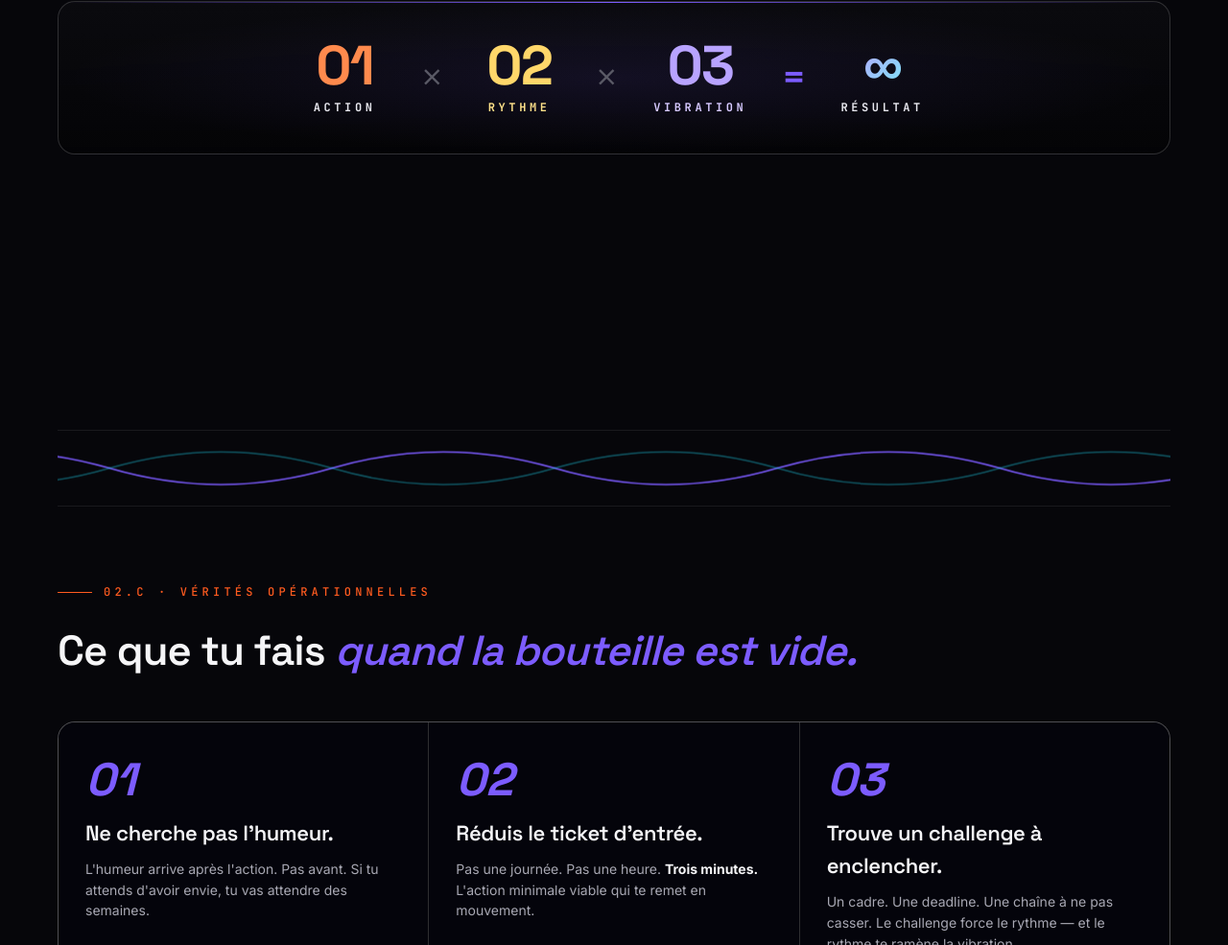
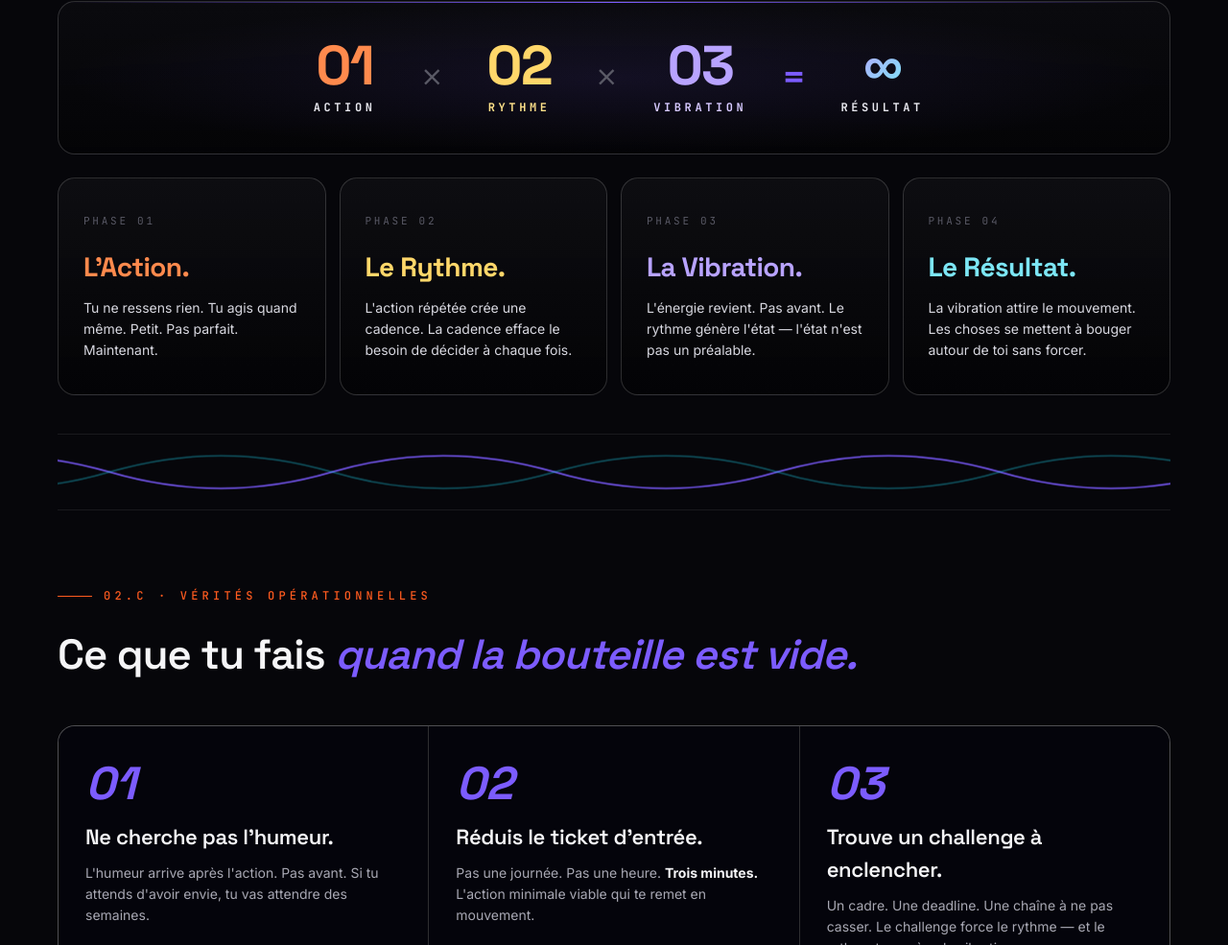
Before and after one commit to hsanchezhub/paradoxe-challenge, a plain HTML site: page index.html in a window 1280 px wide. Shown: the part 5734-6719 px from the top of the page at 96% size. Drawn offline with nearby package versions, Linux system fonts and the light colour scheme.

Commit message:
Fix flow-chain visibility, brighten descriptions

```diff
--- a/index.html
+++ b/index.html
@@ -551,11 +551,11 @@ h2.section-title .it{font-style:italic;font-weight:400;color:var(--accent)}
   font-size:28px;font-weight:700;letter-spacing:-.02em;
   margin-bottom:10px;
 }
-.flow-node:nth-child(1) .nm{color:var(--accent)}
-.flow-node:nth-child(2) .nm{color:var(--accent-2)}
-.flow-node:nth-child(3) .nm{color:var(--accent-3)}
-.flow-node:nth-child(4) .nm{color:var(--accent-4)}
-.flow-node .desc{font-size:13.5px;color:var(--ink-soft);line-height:1.5}
+.flow-node:nth-child(1) .nm{color:#ff8a4d}
+.flow-node:nth-child(2) .nm{color:#ffd76a}
+.flow-node:nth-child(3) .nm{color:#b8a3ff}
+.flow-node:nth-child(4) .nm{color:#7ce6f5}
+.flow-node .desc{font-size:14px;color:#d8d8e0;line-height:1.55}
 
 /* Formula equation */
 .formula{
@@ -1095,10 +1095,11 @@ gsap.to('.hero h1', {
 });
 
 /* ===== Flow nodes stagger on scroll ===== */
-gsap.from('.flow-node',{
-  opacity:0,y:40,duration:.7,stagger:.12,ease:'power2.out',
-  scrollTrigger:{trigger:'.flow-chain',start:'top 78%'}
-});
+gsap.fromTo('.flow-node',
+  {opacity:0,y:40},
+  {opacity:1,y:0,duration:.7,stagger:.12,ease:'power2.out',
+   scrollTrigger:{trigger:'.flow-chain',start:'top 95%',toggleActions:'play none none none'}}
+);
 
 /* ===== Mech rail stagger (uses fromTo so already-passed triggers still resolve) ===== */
 gsap.fromTo('.mech-step',
```
